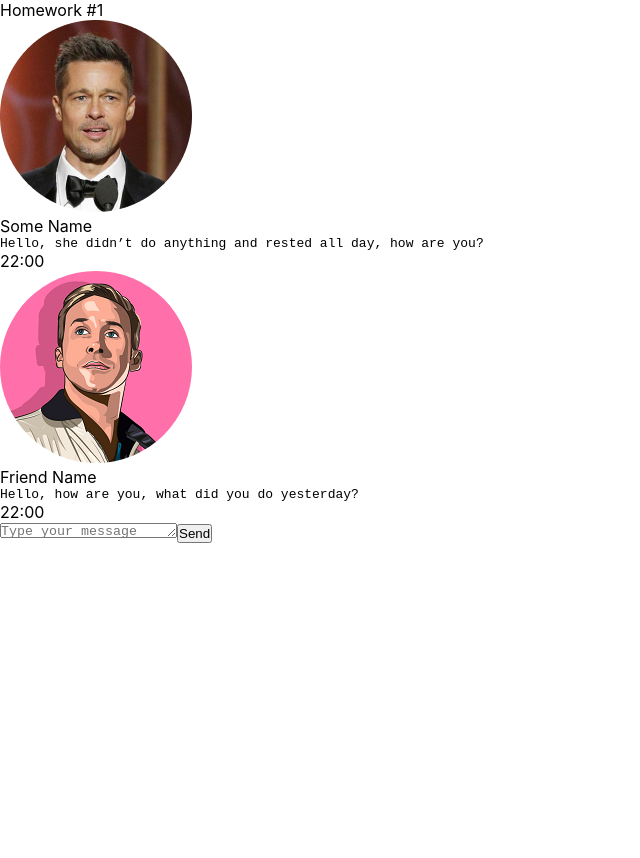
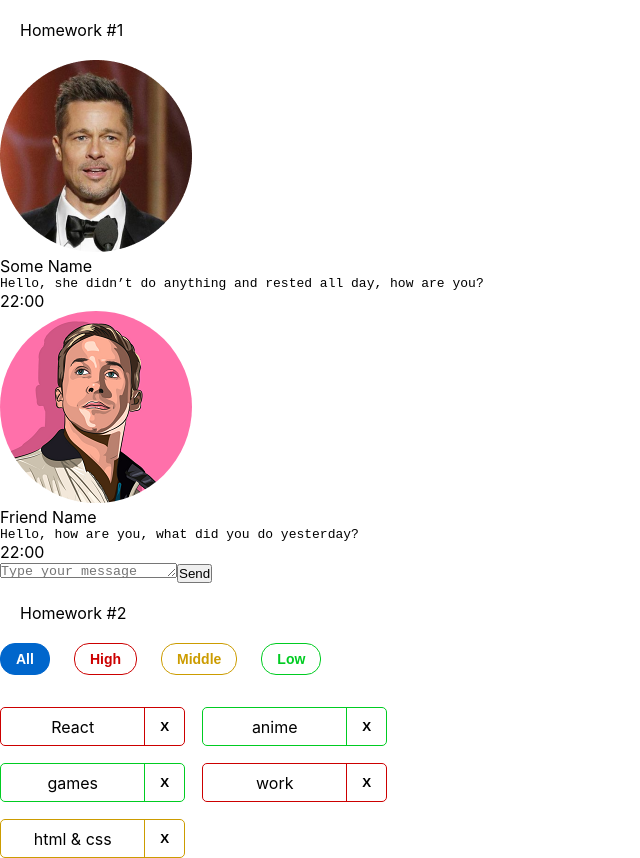
Before and after one commit to Ateo101/react-homeworks, a React (Create React App) app: page / in a window 1280 px wide. Shown: the whole page, without its empty margins (0-640 px from the left). Before the commit the page ends 800 px from the top, so only its background shows below. Built offline with nearby package versions, Linux system fonts and the light colour scheme.

Commit message:
HW2 - #1-11

```diff
--- a/package.json
+++ b/package.json
@@ -1,5 +1,5 @@
 {
-  "name": "hws2",
+  "name": "react-homeworks",
   "homepage": "https://ateo101.github.io/react-homeworks",
   "version": "0.1.0",
   "private": true,
@@ -16,7 +16,7 @@
     "@types/react-dom": "18.0.6",
     "@types/uuid": "8.3.4",
     "axios": "0.27.2",
-    "gh-pages": "4.0.0",
+    "gh-pages": "^4.0.0",
     "react": "18.2.0",
     "react-dom": "18.2.0",
     "react-redux": "8.0.4",
--- a/src/s1-main/App.module.css
+++ b/src/s1-main/App.module.css
@@ -7,5 +7,5 @@
 }
 
 .hwTitle {
-
+    padding: 20px;
 }
--- a/src/s1-main/App.tsx
+++ b/src/s1-main/App.tsx
@@ -1,13 +1,14 @@
 import React from 'react'
 import s from './App.module.css'
 import HW1 from '../s2-homeworks/hw01/HW1'
+import HW2 from "../s2-homeworks/hw02/HW2";
 
 function App() {
     return (
         <div className={s.App}>
             <HW1/>
             {/*раскомментировать по ходу выполнения*/}
-            {/*<HW2/>*/}
+            <HW2/>
             {/*<HW3/>*/}
             {/*<HW4/>*/}
 
--- a/src/s2-homeworks/hw01/HW1.tsx
+++ b/src/s2-homeworks/hw01/HW1.tsx
@@ -8,9 +8,9 @@
 
 /*
 * 1 - описать тип MessageType ✓
-* 2 - описать тип MessagePropsType в файле Message.tsx
-* 3 - в файле Message.tsx отобразить приходящие данные
-* 4 - выполнить пункты 2, 3 в файле FriendMessage.tsx
+* 2 - описать тип MessagePropsType в файле Message.tsx ✓
+* 3 - в файле Message.tsx отобразить приходящие данные ✓
+* 4 - выполнить пункты 2, 3 в файле FriendMessage.tsx ✓
 * 5 - сделать стили в соответствии с дизайном
 * */
 
--- a/src/s2-homeworks/hw02/HW2.tsx
+++ b/src/s2-homeworks/hw02/HW2.tsx
@@ -3,30 +3,30 @@
 import s2 from '../../s1-main/App.module.css'
 
 /*
-* 1 - описать типы AffairPriorityType, AffairType
-* 2 - указать нужный тип для defaultAffairs
-* 3 - дописать типы и логику функции filterAffairs и проверить её тестами
-* 4 - выполнить пункт 3 для функции deleteAffair
-* 5 - указать нужный тип в useState с affairs
-* 6 - дописать тип и логику функции deleteAffairCallback
-* 7 - в файле Affairs.tsx дописать типизацию пропсов
-* 8 - в файле Affairs.tsx дописать логику функций setAll, setHigh, setMiddle, setLow
-* 9 - в файле Affair.tsx дописать типизацию пропсов
-* 10 - в файле Affair.tsx дописать функции deleteCallback и использовать
-* 11 - в файле Affair.tsx отобразить приходящие данные
+* 1 - описать типы AffairPriorityType, AffairType ✓
+* 2 - указать нужный тип для defaultAffairs ✓
+* 3 - дописать типы и логику функции filterAffairs и проверить её тестами ✓
+* 4 - выполнить пункт 3 для функции deleteAffair ✓
+* 5 - указать нужный тип в useState с affairs ✓
+* 6 - дописать тип и логику функции deleteAffairCallback ✓
+* 7 - в файле Affairs.tsx дописать типизацию пропсов ✓
+* 8 - в файле Affairs.tsx дописать логику функций setAll, setHigh, setMiddle, setLow ✓
+* 9 - в файле Affair.tsx дописать типизацию пропсов ✓
+* 10 - в файле Affair.tsx дописать функции deleteCallback и использовать ✓
+* 11 - в файле Affair.tsx отобразить приходящие данные ✓
 * */
 
 // types
-export type AffairPriorityType = any // need to fix any
+export type AffairPriorityType = 'high' | 'low' | 'middle' // need to fix any
 export type AffairType = {
-    _id: any // need to fix any
-    name: any // need to fix any
+    _id: number // need to fix any
+    name: string // need to fix any
     priority: AffairPriorityType
 }
 export type FilterType = 'all' | AffairPriorityType
 
 // constants
-const defaultAffairs: any = [ // need to fix any
+const defaultAffairs: AffairType[] = [ // need to fix any
     {_id: 1, name: 'React', priority: 'high'}, // студенты могут изменить содержимое name и количество элементов в массиве, ...priority не менять!
     {_id: 2, name: 'anime', priority: 'low'},
     {_id: 3, name: 'games', priority: 'low'},
@@ -35,23 +35,20 @@
 ]
 
 // pure helper functions
-export const filterAffairs = (affairs: any, filter: any): any => { // need to fix any
-
-
-    return affairs // need to fix
+export const filterAffairs = (affairs: AffairType[], filter: FilterType): AffairType[] => { // need to fix any
+    return filter === 'all' ? affairs : affairs.filter( el => el.priority === filter ) // need to fix
 }
-export const deleteAffair = (affairs: any, _id: any): any => { // need to fix any
-
-    return affairs // need to fix
+export const deleteAffair = (affairs: AffairType[], _id: number): AffairType[] => { // need to fix any
+    return affairs.filter( el => el._id !== _id ) // need to fix
 }
 
 function HW2() {
-    const [affairs, setAffairs] = useState<any>(defaultAffairs) // need to fix any
+    const [affairs, setAffairs] = useState<AffairType[]>(defaultAffairs) // need to fix any
     const [filter, setFilter] = useState<FilterType>('all')
 
     const filteredAffairs = filterAffairs(affairs, filter)
-    const deleteAffairCallback = (_id: any) => { // need to fix any
-        // need to fix
+    const deleteAffairCallback = (_id: number) => { // need to fix any
+        setAffairs(deleteAffair(affairs, _id))// need to fix
     }
 
     return (
--- a/src/s2-homeworks/hw02/affairs/Affairs.tsx
+++ b/src/s2-homeworks/hw02/affairs/Affairs.tsx
@@ -1,27 +1,27 @@
-import React from 'react'
+import React, {Dispatch, SetStateAction} from 'react'
 import Affair from './affair/Affair'
 import {AffairType, FilterType} from '../HW2'
 import s from './Affairs.module.css'
 
 type AffairsPropsType = {
-    data: any // need to fix any
-    setFilter: any
-    deleteAffairCallback: any
+    data: AffairType[] // need to fix any
+    setFilter: Dispatch<SetStateAction<FilterType>>
+    deleteAffairCallback: (_id: number) => void
     filter: FilterType
 }
 
 function Affairs(props: AffairsPropsType) {
     const setAll = () => {
-        // need to fix
+        props.setFilter('all')
     }
     const setHigh = () => {
-        // need to fix
+        props.setFilter('high')// need to fix
     }
     const setMiddle = () => {
-        // need to fix
+        props.setFilter('middle')// need to fix
     }
     const setLow = () => {
-        // need to fix
+        props.setFilter('low')// need to fix
     }
 
     const cnAll = s.button + ' ' + s.all + (props.filter === 'all' ? ' ' + s.active : '')
--- a/src/s2-homeworks/hw02/affairs/affair/Affair.tsx
+++ b/src/s2-homeworks/hw02/affairs/affair/Affair.tsx
@@ -6,12 +6,12 @@
 type AffairPropsType = {
     // key не нужно типизировать
     affair: AffairType
-    deleteAffairCallback: any // need to fix any
+    deleteAffairCallback: (_id: number) => void // need to fix any
 }
 
 function Affair(props: AffairPropsType) {
     const deleteCallback = () => {
-        // need to fix
+        return props.deleteAffairCallback(props.affair._id) // need to fix
     }
 
     const nameClass = s.name + ' ' + s2[props.affair.priority]
@@ -25,12 +25,12 @@
         >
             <div id={'hw2-name-' + props.affair._id} className={nameClass}>
                 {/*создаёт студент*/}
-
+                {props.affair.name}
                 {/**/}
             </div>
             <div id={'hw2-priority-' + props.affair._id} hidden>
                 {/*создаёт студент*/}
-
+                {props.affair.priority}
                 {/**/}
             </div>
 
@@ -38,7 +38,7 @@
                 id={'hw2-button-delete-' + props.affair._id}
                 className={buttonClass}
                 // need to fix
-
+                onClick={deleteCallback}
             >
                 {/*текст кнопки могут изменить студенты*/}
                 X
```
Also changed, not shown: 1 other file (tests, documents, lock files or other folders).
